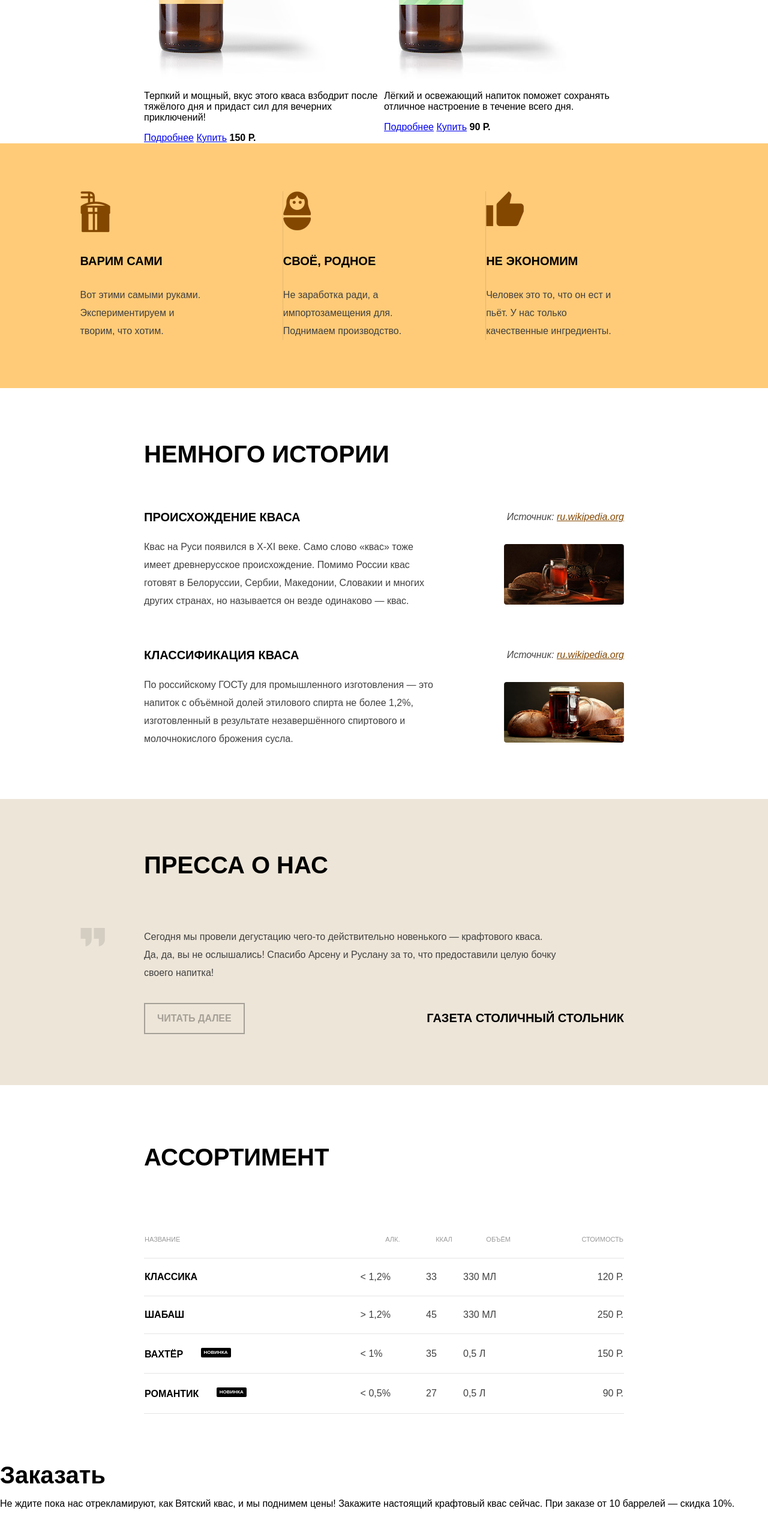
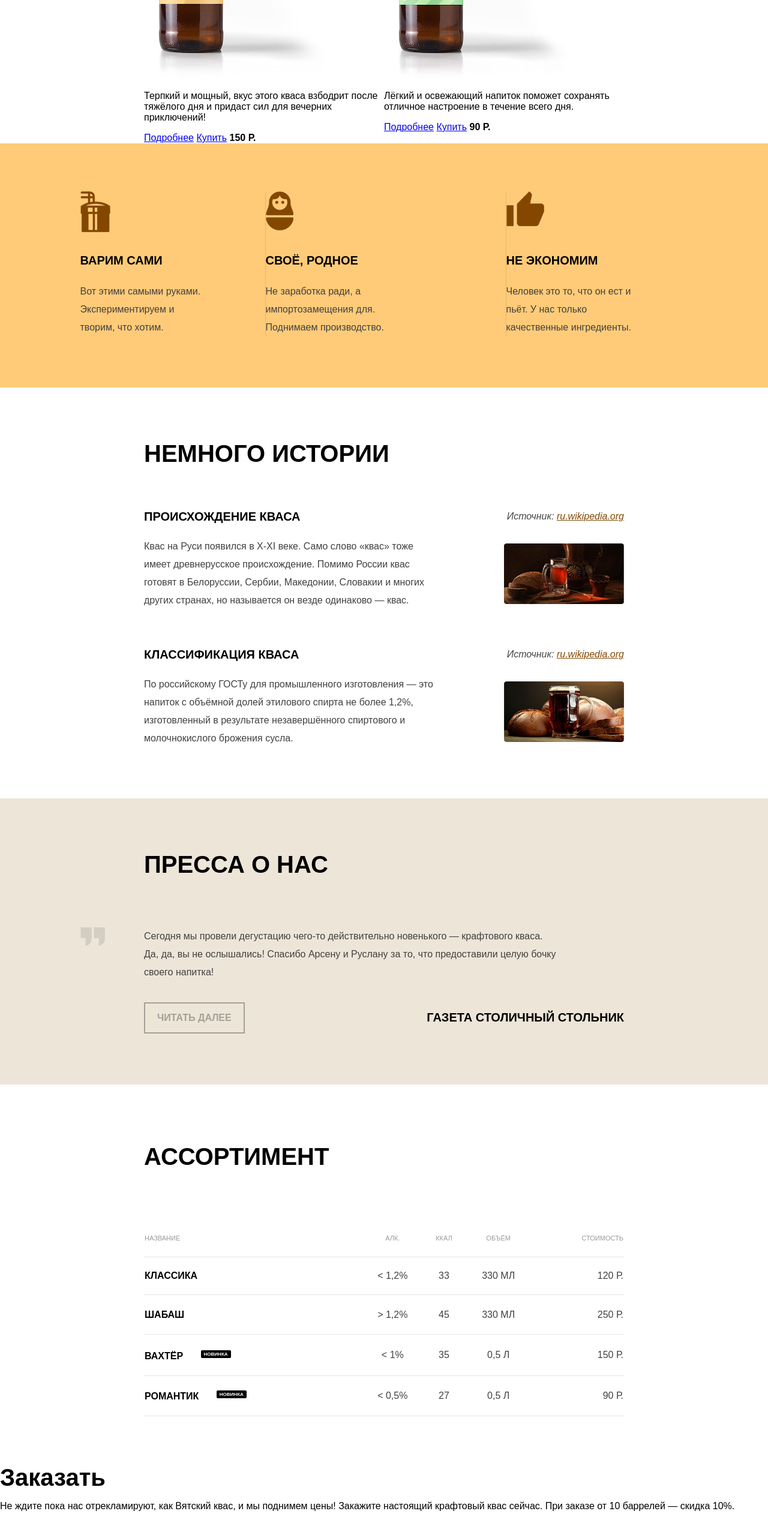
Before and after one commit to Versandi/Kvast, a plain HTML site: page index.html in a window 1280 px wide. Shown: the part 1249-3778 px from the top of the page at 60% size. Drawn offline with Linux system fonts and the light colour scheme.

Commit message:
Исправлены стиили в блоке Каталог

```diff
--- a/css/style.css
+++ b/css/style.css
@@ -125,7 +125,7 @@ nav.header-navigation {
 
 .adventages {
   padding-top: 80px;
-  padding-bottom: 80px;
+  padding-bottom: 85px;
   background-color: #ffcb78;
 }
 
@@ -141,8 +141,7 @@ nav.header-navigation {
 }
 
 .adventages__list li {
-  width: 337.33px;
-  padding-top: 105px;
+  padding-top: 104px;
   float: left;
   position: relative;
 
@@ -150,7 +149,16 @@ nav.header-navigation {
 }
 
 .adventages__list li:first-child {
+  width: 308px;
   border-left-color: transparent;
+}
+
+.adventages__list li:nth-child(2) {
+  width: 400px;
+}
+
+.adventages__list li:last-child {
+  width: 304px;
 }
 
 .adventages__list li h2 {
@@ -194,7 +202,7 @@ nav.header-navigation {
 .adventages__list li p {
   padding: 0;
   margin: 0;
-  margin-top: 30px;
+  margin-top: 25px;
 
   width: 210px;
 
@@ -351,8 +359,8 @@ nav.header-navigation {
   border-bottom: 1px solid #e5e5e5;
 }
 
-.catalog__table tr:first-child {
-  border-top: 1px solid transparent;
+.catalog__table tr:nth-child(3) {
+  line-height: 63px;
 }
 
 .catalog__table th {
@@ -370,13 +378,13 @@ nav.header-navigation {
   text-align: end;
 }
 
-.row-2 {
-  line-height: 61px;
-}
-
 .catalog__table td {
   text-transform: uppercase;
   color: #404040;
+}
+
+.catalog__table td:not(:first-child) {
+  text-align: center;
 }
 
 .catalog__table td:first-child {
@@ -388,11 +396,13 @@ nav.header-navigation {
 
 .catalog__table td sup {
   margin-left: 25px;
-  padding: 3px 5px 4px;
+  padding: 2px 5px 2px;
+  width: 50px;
 
   border-radius: 2px;
   color: #ffffff;
   font-size: 8px;
+  font-weight: bold;
   background-color: #000000;
 }
 
--- a/index.html
+++ b/index.html
@@ -183,7 +183,7 @@
             <td>250 Р.</td>
           </tr>
           <tr>
-            <td>Вахтёр <sup>Новинка</sup></td>
+            <td style="line-height: 63px">Вахтёр <sup>Новинка</sup></td>
             <td>&lt; 1%</td>
             <td>35</td>
             <td>0,5 л</td>
```
